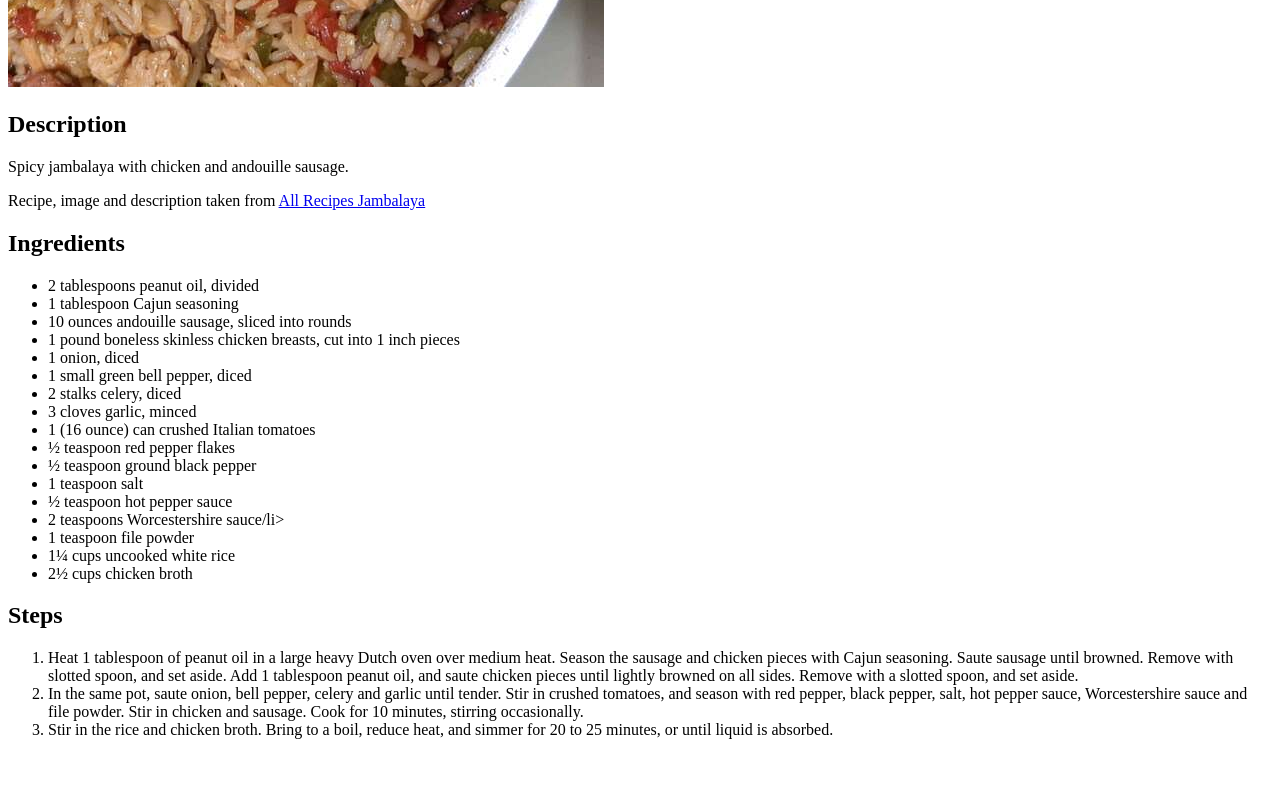
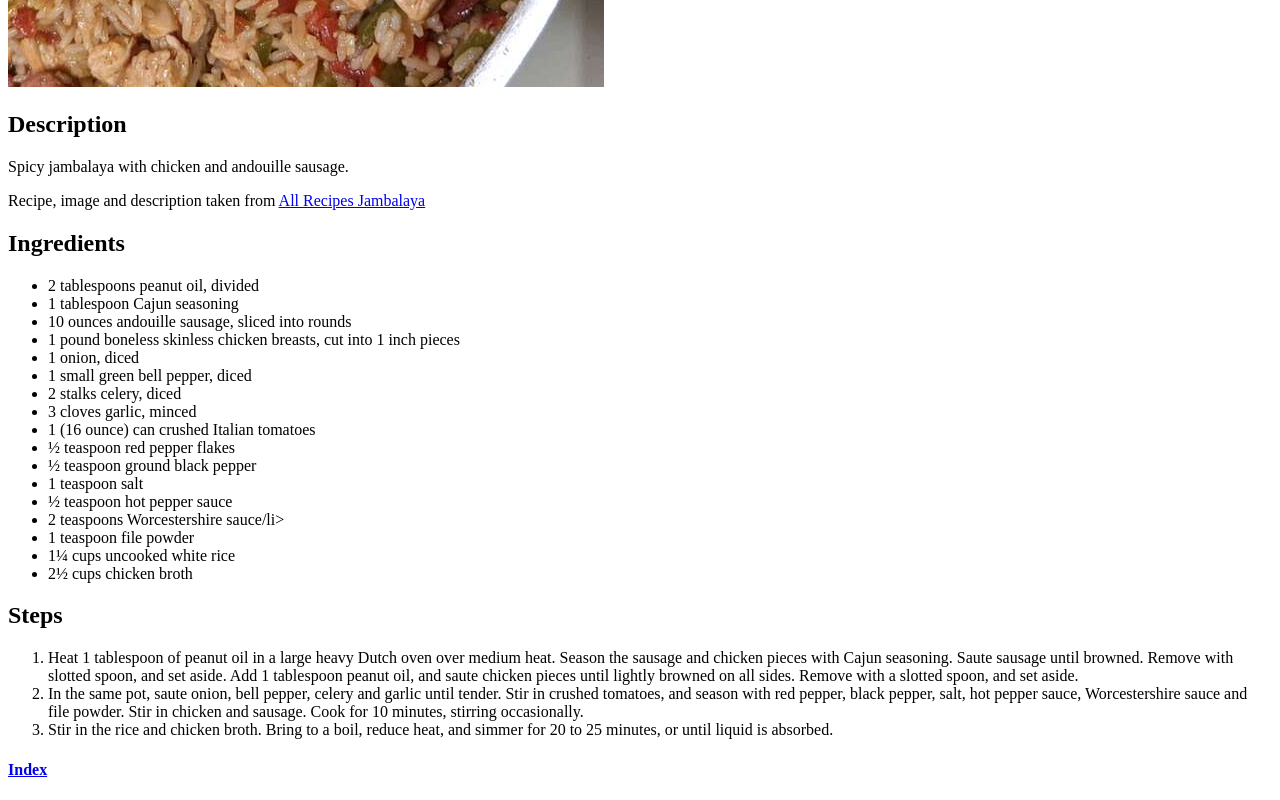
Before and after one commit to mattg614/odin-recipes, a plain HTML site: page recipes/jambalaya.html in a window 1280 px wide. Shown: the part 589-1389 px from the top of the page. Before the commit the page ends 1344 px from the top, so only its background shows below. Drawn offline with Linux system fonts and the light colour scheme.

Commit message:
Add link to index.html on all recipe pages

```diff
--- a/recipes/jambalaya.html
+++ b/recipes/jambalaya.html
@@ -37,5 +37,6 @@
             <li>In the same pot, saute onion, bell pepper, celery and garlic until tender. Stir in crushed tomatoes, and season with red pepper, black pepper, salt, hot pepper sauce, Worcestershire sauce and file powder. Stir in chicken and sausage. Cook for 10 minutes, stirring occasionally.</li>
             <li>Stir in the rice and chicken broth. Bring to a boil, reduce heat, and simmer for 20 to 25 minutes, or until liquid is absorbed.</li>
         </ol>
+        <h4><a href="../index.html">Index</a></h4>
     </body>
 </html>
```
Also changed, not shown: recipes/lasagna.html (+1 -0 lines), recipes/shrimp-toast.html (+1 -0 lines).
